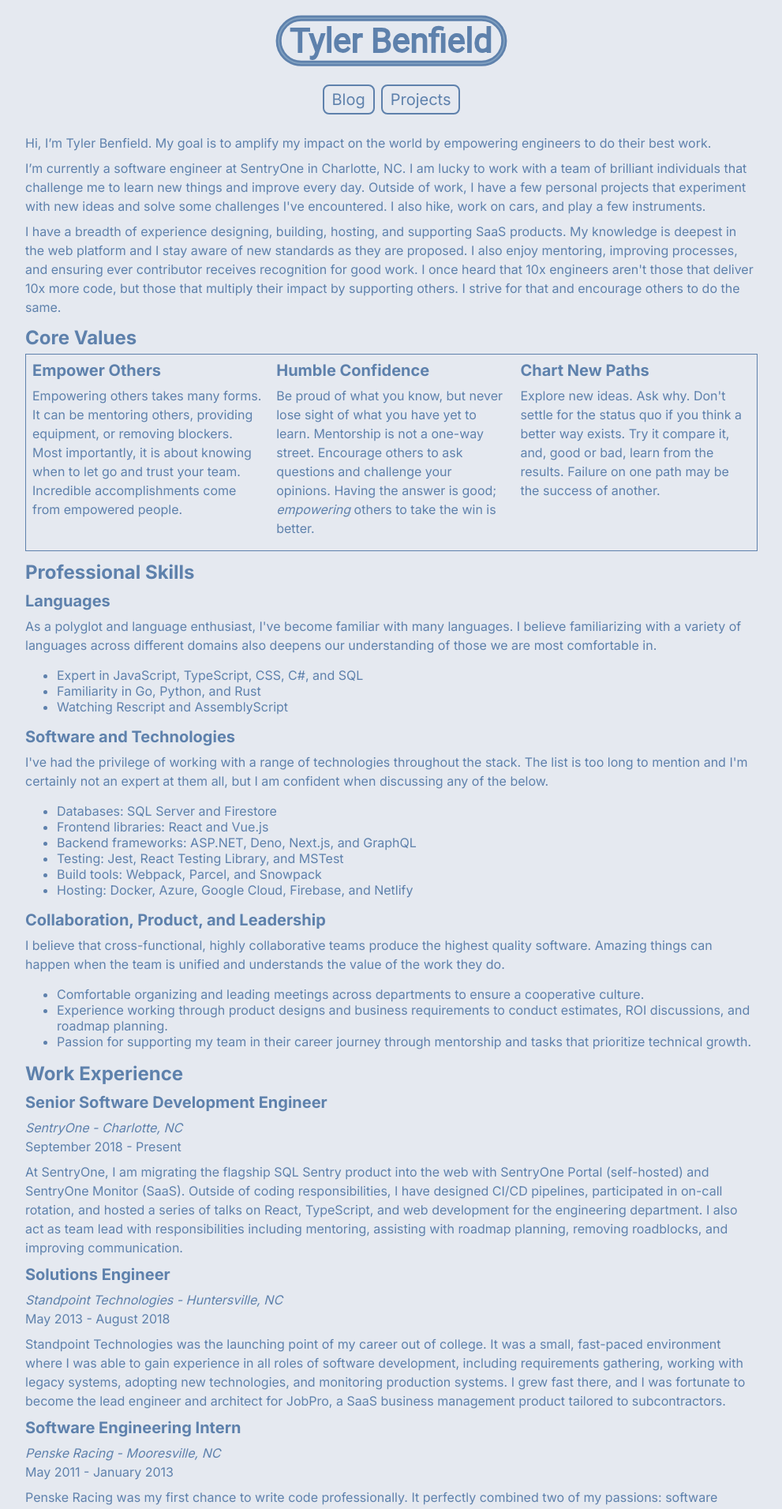
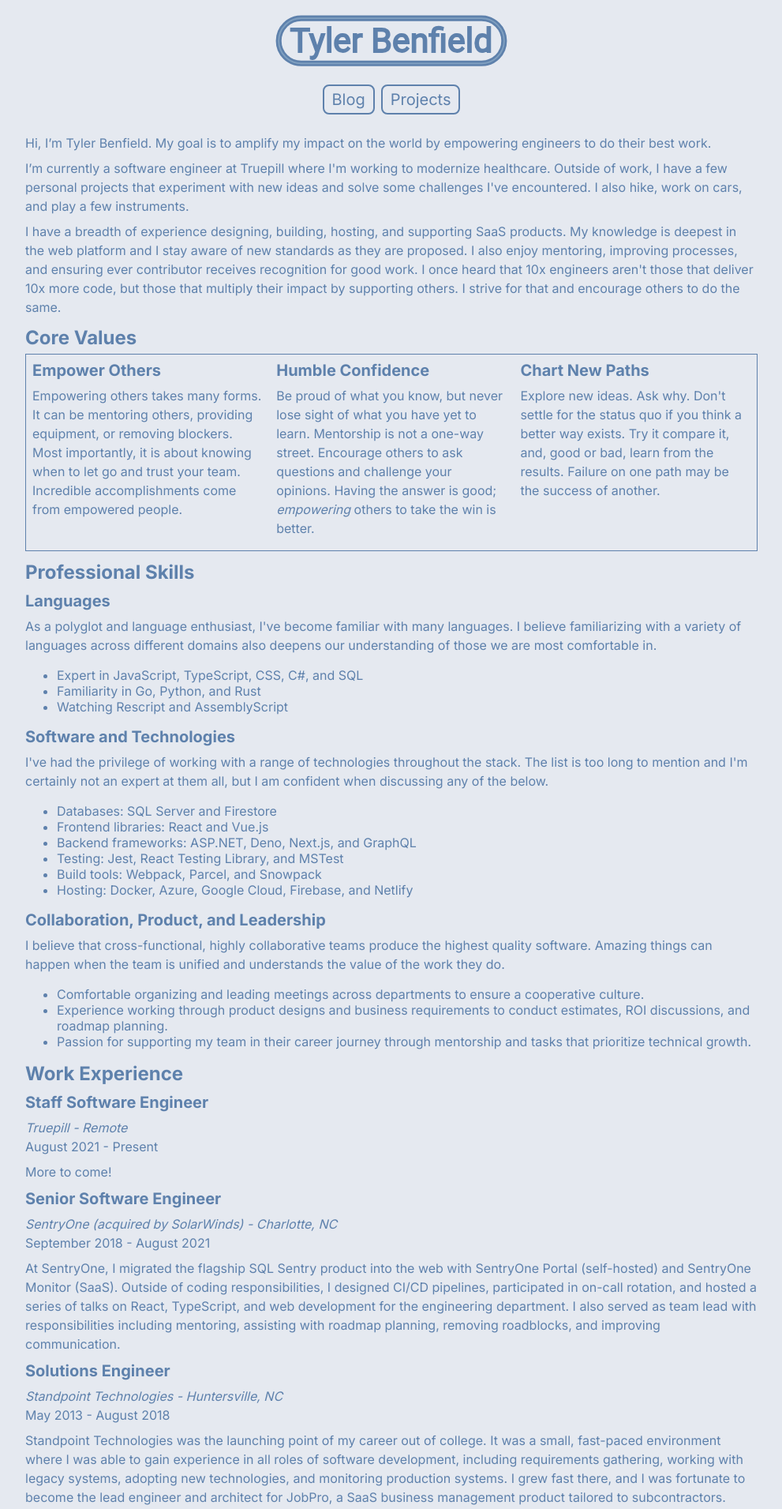
Before and after one commit to rtbenfield/tylerbenfield.me, a Next.js app: page /resume in a window 1280 px wide. Shown: the top 1911 px of the page at 79% size, without its empty margins (144-1135 px from the left). Built offline with nearby package versions, Linux system fonts and the light colour scheme.

Commit message:
Updating resume

```diff
--- a/src/pages/resume.jsx
+++ b/src/pages/resume.jsx
@@ -20,12 +20,10 @@ export default function ResumePage() {
       </Typography>
 
       <Typography variant="p">
-        I’m currently a software engineer at SentryOne in Charlotte, NC. I am
-        lucky to work with a team of brilliant individuals that challenge me to
-        learn new things and improve every day. Outside of work, I have a few
-        personal projects that experiment with new ideas and solve some
-        challenges I've encountered. I also hike, work on cars, and play a few
-        instruments.
+        I’m currently a software engineer at Truepill where I'm working to
+        modernize healthcare. Outside of work, I have a few personal projects
+        that experiment with new ideas and solve some challenges I've
+        encountered. I also hike, work on cars, and play a few instruments.
       </Typography>
 
       <Typography variant="p">
@@ -149,23 +147,35 @@ export default function ResumePage() {
         </Typography>
 
         <section style={avoidPageBreak}>
-          <Typography variant="h3" id="senior-software-developer">
-            Senior Software Development Engineer
+          <Typography variant="h3" id="staff-software-engineer">
+            Staff Software Engineer
           </Typography>
           <Typography variant="p">
-            <em>SentryOne - Charlotte, NC</em>
+            <em>Truepill - Remote</em>
             <br />
-            September 2018 - Present
+            August 2021 - Present
+          </Typography>
+          <Typography variant="p">More to come!</Typography>
+        </section>
+
+        <section style={avoidPageBreak}>
+          <Typography variant="h3" id="senior-software-engineer">
+            Senior Software Engineer
           </Typography>
           <Typography variant="p">
-            At SentryOne, I am migrating the flagship SQL Sentry product into
-            the web with SentryOne Portal (self-hosted) and SentryOne Monitor
-            (SaaS). Outside of coding responsibilities, I have designed CI/CD
+            <em>SentryOne (acquired by SolarWinds) - Charlotte, NC</em>
+            <br />
+            September 2018 - August 2021
+          </Typography>
+          <Typography variant="p">
+            At SentryOne, I migrated the flagship SQL Sentry product into the
+            web with SentryOne Portal (self-hosted) and SentryOne Monitor
+            (SaaS). Outside of coding responsibilities, I designed CI/CD
             pipelines, participated in on-call rotation, and hosted a series of
             talks on React, TypeScript, and web development for the engineering
-            department. I also act as team lead with responsibilities including
-            mentoring, assisting with roadmap planning, removing roadblocks, and
-            improving communication.
+            department. I also served as team lead with responsibilities
+            including mentoring, assisting with roadmap planning, removing
+            roadblocks, and improving communication.
           </Typography>
         </section>
 
```
